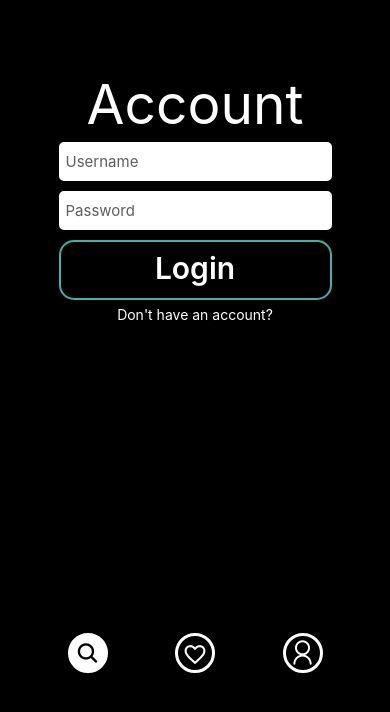
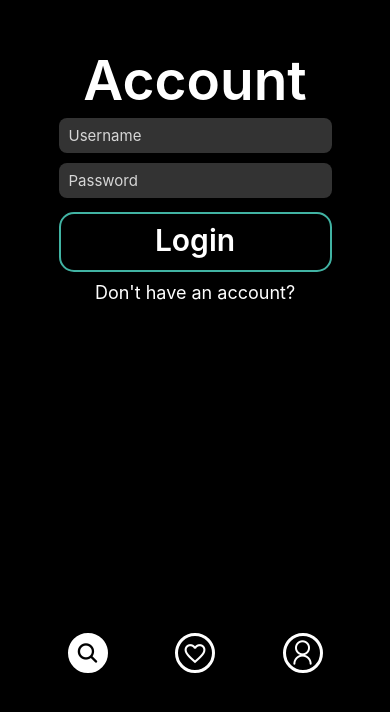
Before and after one commit to elitracy/profesy-public, a React Native app: screen /Login in a window 390 px wide. Shown: the part 120-832 px from the top of the page. Built offline with nearby package versions, Linux system fonts and the light colour scheme.

Commit message:
style(signup.tsx login.tsx): converted inputs to dark theme

```diff
--- a/components/Navigation.tsx
+++ b/components/Navigation.tsx
@@ -70,7 +70,7 @@ export function Navigation() {
           name="favorite-outline"
           size={25}
           color={`${currentNav !== 'favorites' ? 'white' : 'black'}`}
-          style={{ marginTop: 4 }}
+          style={{ marginTop: 2 }}
         />
       </Pressable>
 
--- a/components/screens/Favorites.tsx
+++ b/components/screens/Favorites.tsx
@@ -38,11 +38,11 @@ export const Favorites = () => {
   const { setCurrentNav } = useContext(GlobalContext)
 
   const isFocused = useIsFocused()
-  useEffect(()=>{
+  useEffect(() => {
     getItem('loggedIn', setLoggedIn)
     getItem('username', setUsername)
     getItem('name', setNameTitle)
-  },[isFocused])
+  }, [isFocused])
 
   useEffect(() => {
     if (username !== '') {
@@ -54,7 +54,6 @@ export const Favorites = () => {
         })
         .catch(() => setLoading(false))
     }
-
   }, [loggedIn, username, refreshFavorites])
 
   return (
@@ -255,17 +254,21 @@ export const Favorites = () => {
                 height: '100%',
                 display: 'flex',
                 flexDirection: 'column',
-                alignItems: 'center'
+                alignItems: 'center',
+                marginTop: 80
               }}
             >
+              <Text style={{ color: 'white', fontSize: 18 }}>
+                Please Login or Create an Account.
+              </Text>
               <Pressable
                 style={{
                   width: '40%',
-                  marginTop: 80,
                   borderWidth: 2,
                   borderColor: 'rgba(255,255,255,.4)',
                   padding: 10,
-                  borderRadius: 10
+                  borderRadius: 10,
+                  marginTop: 15
                 }}
                 onPress={() => {
                   navigation.navigate('Account')
--- a/components/screens/Login.tsx
+++ b/components/screens/Login.tsx
@@ -42,7 +42,7 @@ export function Login() {
       <View
         style={{
           width: '100%',
-          height: '75%',
+          height: '70%',
           display: 'flex',
           justifyContent: 'center',
           alignItems: 'center'
@@ -63,16 +63,15 @@ export function Login() {
             onChangeText={setUsername}
             autoCapitalize="none"
             value={username}
-            clearTextOnFocus={true}
             placeholder="Username"
-            placeholderTextColor={colors.GREY}
+            placeholderTextColor={'rgba(255,255,255,.8)'}
             keyboardAppearance="dark"
             style={[
               styles.inputStyles,
               {
                 marginBottom: 10,
-                borderColor: 'white',
-                backgroundColor: 'white'
+                backgroundColor: 'rgba(128,128,128,.4)',
+                color: 'white'
               }
             ]}
           />
@@ -84,14 +83,14 @@ export function Login() {
             style={[
               styles.inputStyles,
               {
-                marginBottom: 6,
-                borderColor: 'white',
-                backgroundColor: 'white'
+                marginBottom: 10,
+                backgroundColor: 'rgba(128,128,128,.4)',
+                color: 'white'
               }
             ]}
             value={password}
             placeholder="Password"
-            placeholderTextColor={colors.GREY}
+            placeholderTextColor={'rgba(255,255,255,.8)'}
             secureTextEntry={true}
           />
           {badLogin && (
@@ -141,7 +140,7 @@ export function Login() {
             <Text style={styles.loginStyles}>Login</Text>
           </Pressable>
           <Pressable onPress={() => navigation.navigate('Signup')}>
-            <Text style={styles.signupPasswordStyles}>
+            <Text style={styles.signupStyles}>
               {"Don't have an account?"}
             </Text>
           </Pressable>
@@ -157,15 +156,14 @@ const styles = StyleSheet.create({
     color: 'white',
     fontSize: 55,
     textAlign: 'center',
+    fontWeight: '600',
     marginBottom: 5
   },
   inputStyles: {
-    borderWidth: 2,
-    borderRadius: 5,
+    borderRadius: 8,
     padding: 8,
-    paddingLeft: 5,
-    fontSize: 15,
-    color: 'black'
+    paddingLeft: 10,
+    fontSize: 15
   },
   incorrectLoginStyles: {
     textAlign: 'center',
@@ -175,10 +173,12 @@ const styles = StyleSheet.create({
     textAlign: 'center',
     paddingTop: 8
   },
-  signupPasswordStyles: {
+  signupStyles: {
     textAlign: 'center',
     color: 'white',
-    marginTop: 6
+    marginTop: 10,
+    fontSize: 18
+
   },
   loginStyles: {
     color: 'white',
@@ -186,6 +186,6 @@ const styles = StyleSheet.create({
     textAlign: 'center',
     padding: 8,
     paddingBottom: 12,
-    fontWeight: '600',
+    fontWeight: '600'
   }
 })
--- a/components/screens/Signup.tsx
+++ b/components/screens/Signup.tsx
@@ -69,19 +69,22 @@ export function Signup() {
         height: '95%',
         display: 'flex',
         flexDirection: 'column',
-        justifyContent: 'center',
+        justifyContent: 'flex-start',
         alignItems: 'center',
         backgroundColor: 'black'
       }}
     >
-      <Text style={styles.titleStyles}>Create Account</Text>
       <View
         style={{
           paddingHorizontal: '13%',
-          width: '100%'
+          width: '100%',
+          height: '75%',
+          display: 'flex',
+          flexDirection: 'column',
+          justifyContent: 'flex-end'
         }}
       >
-        <KeyboardAwareScrollView showsVerticalScrollIndicator={false}>
+        <Text style={styles.titleStyles}>Create Account</Text>
         {/*INPUTS*/}
         {/*Name*/}
         <TextInput
@@ -91,7 +94,8 @@ export function Signup() {
           style={[styles.inputStyles]}
           value={name}
           placeholder="Name"
-            placeholderTextColor={colors.GREY}
+          placeholderTextColor={'rgba(255,255,255,.8)'}
+          keyboardAppearance="dark"
         />
         {/*Username*/}
         <TextInput
@@ -100,8 +104,9 @@ export function Signup() {
           value={username}
           clearTextOnFocus={true}
           placeholder="Username"
-            placeholderTextColor={colors.GREY}
+          placeholderTextColor={'rgba(255,255,255,.8)'}
           style={[styles.inputStyles]}
+          keyboardAppearance="dark"
         />
         {/*username already exists*/}
         {usernameExists && (
@@ -159,8 +164,9 @@ export function Signup() {
             ]}
             value={password}
             placeholder="Password"
-              placeholderTextColor={colors.GREY}
+            placeholderTextColor={'rgba(255,255,255,.8)'}
             secureTextEntry={!showPass}
+            keyboardAppearance="dark"
           />
           <Pressable onPress={() => setShowPass(!showPass)}>
             <Feather
@@ -274,8 +280,9 @@ export function Signup() {
             ]}
             value={passwordConf}
             placeholder="Confirm Password"
-              placeholderTextColor={colors.GREY}
+            placeholderTextColor={'rgba(255,255,255,.8)'}
             secureTextEntry={!showConfPass}
+            keyboardAppearance="dark"
           />
           <Pressable onPress={() => setShowConfPass(!showConfPass)}>
             <Feather
@@ -301,13 +308,12 @@ export function Signup() {
           style={[styles.inputStyles]}
           value={email}
           placeholder="Email"
-            placeholderTextColor={colors.GREY}
+          placeholderTextColor={'rgba(255,255,255,.8)'}
+          keyboardAppearance="dark"
         />
         {/*email already exists*/}
         {emailExists && (
-            <Text style={styles.incorrectSignupStyles}>
-              Email already exists
-            </Text>
+          <Text style={styles.incorrectSignupStyles}>Email already exists</Text>
         )}
 
         {/*Signup Button and Final Checks*/}
@@ -364,7 +370,6 @@ export function Signup() {
         <TouchableOpacity onPress={() => navigation.navigate('Login')}>
           <Text style={styles.haveAccount}>Have an account?</Text>
         </TouchableOpacity>
-        </KeyboardAwareScrollView>
       </View>
     </SafeAreaView>
   )
@@ -374,33 +379,37 @@ export function Signup() {
 const styles = StyleSheet.create({
   titleStyles: {
     color: 'white',
-    fontSize: 45,
-    textAlign: 'left',
-    width: '70%'
+    fontSize: 38,
+    textAlign: 'center',
+    width: '100%',
+    fontWeight: '600'
   },
   inputStyles: {
     borderRadius: 8,
     padding: 8,
     paddingLeft: 10,
     fontSize: 15,
-    backgroundColor: 'white',
-    marginVertical: 6
+    backgroundColor: 'rgba(128,128,128,.4)',
+    marginVertical: 6,
+    color: 'white'
   },
   incorrectSignupStyles: {
     padding: 4,
     color: colors.PURPLE,
-    fontWeight: '600'
+    fontWeight: '600',
+    fontSize: 16
   },
   haveAccount: {
     textAlign: 'center',
     margin: 10,
-    color: 'white'
+    color: 'white',
+    fontSize: 18
   },
   signupButtonStyles: {
-    color: "white",
+    color: 'white',
     fontSize: 32,
     textAlign: 'center',
     paddingVertical: 8,
-    fontWeight: '600',
+    fontWeight: '600'
   }
 })
```
Also changed, not shown: components/screens/Account.tsx (+22 -29 lines). Lines whose indentation alone changed are shown as unchanged.
